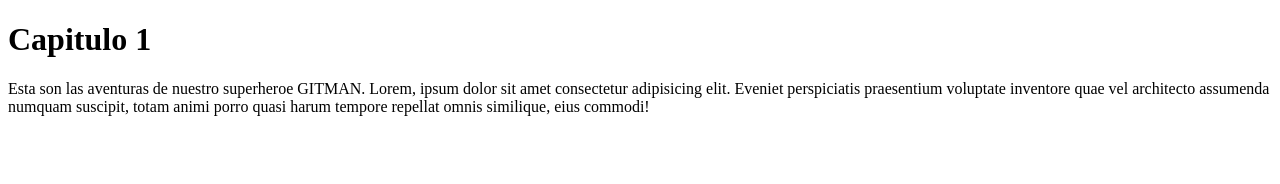
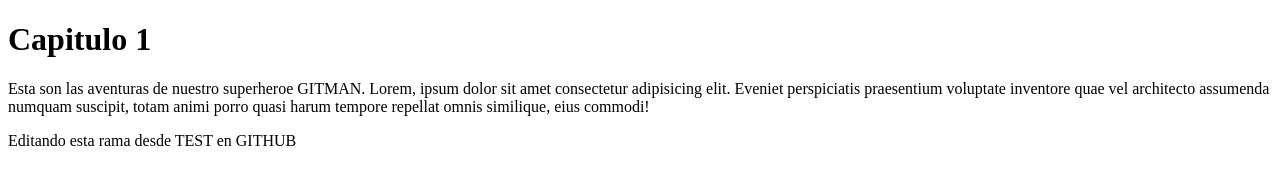
Before and after one commit to CristofherAndres/CuentoGit, a plain HTML site: page capitulo1.html in a window 1280 px wide. Drawn offline with Linux system fonts and the light colour scheme.

Commit message:
Update capitulo1.html
Edite el capitulo 1 desde GITHUB

```diff
--- a/capitulo1.html
+++ b/capitulo1.html
@@ -14,5 +14,7 @@
         Lorem, ipsum dolor sit amet consectetur adipisicing elit. Eveniet perspiciatis praesentium voluptate inventore quae vel architecto assumenda numquam suscipit, totam animi porro quasi harum tempore repellat omnis similique, eius commodi!
     </p>
 
+    Editando esta rama desde TEST en GITHUB
+
 </body>
 </html>
```
